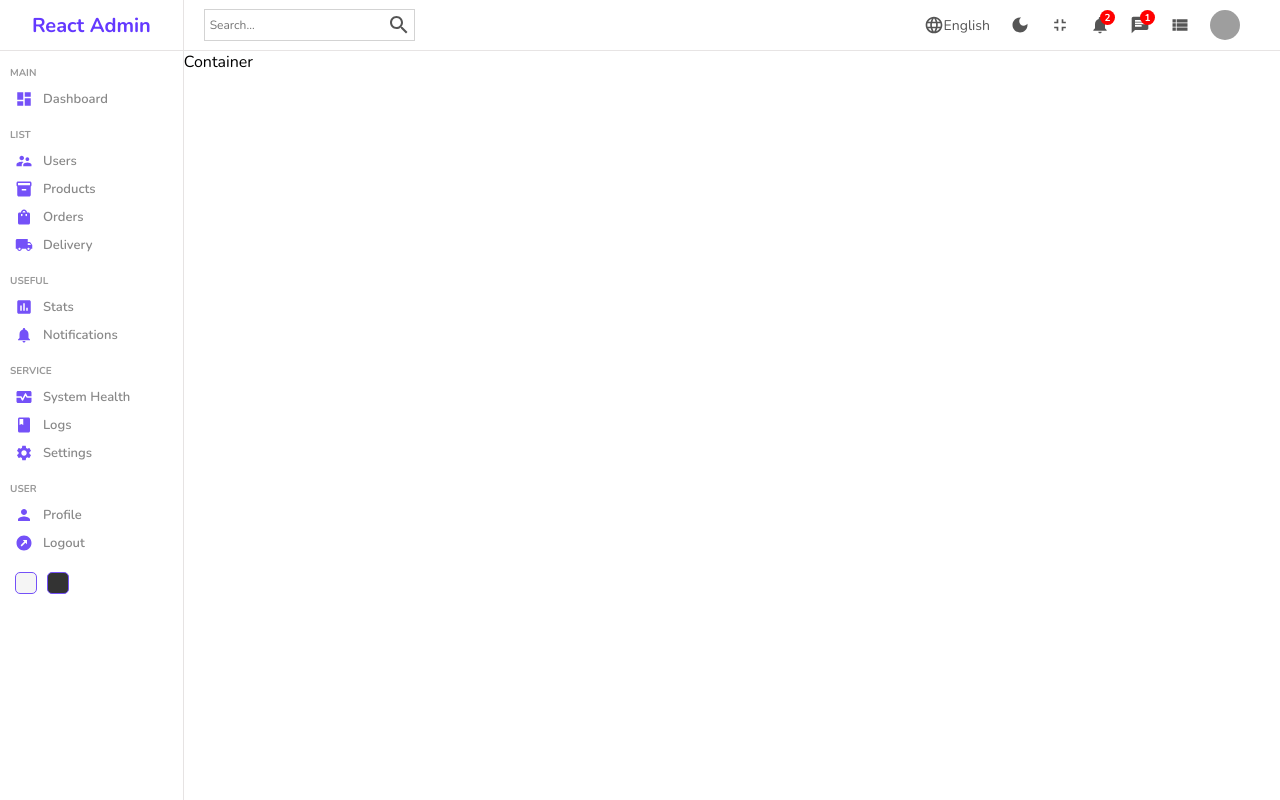
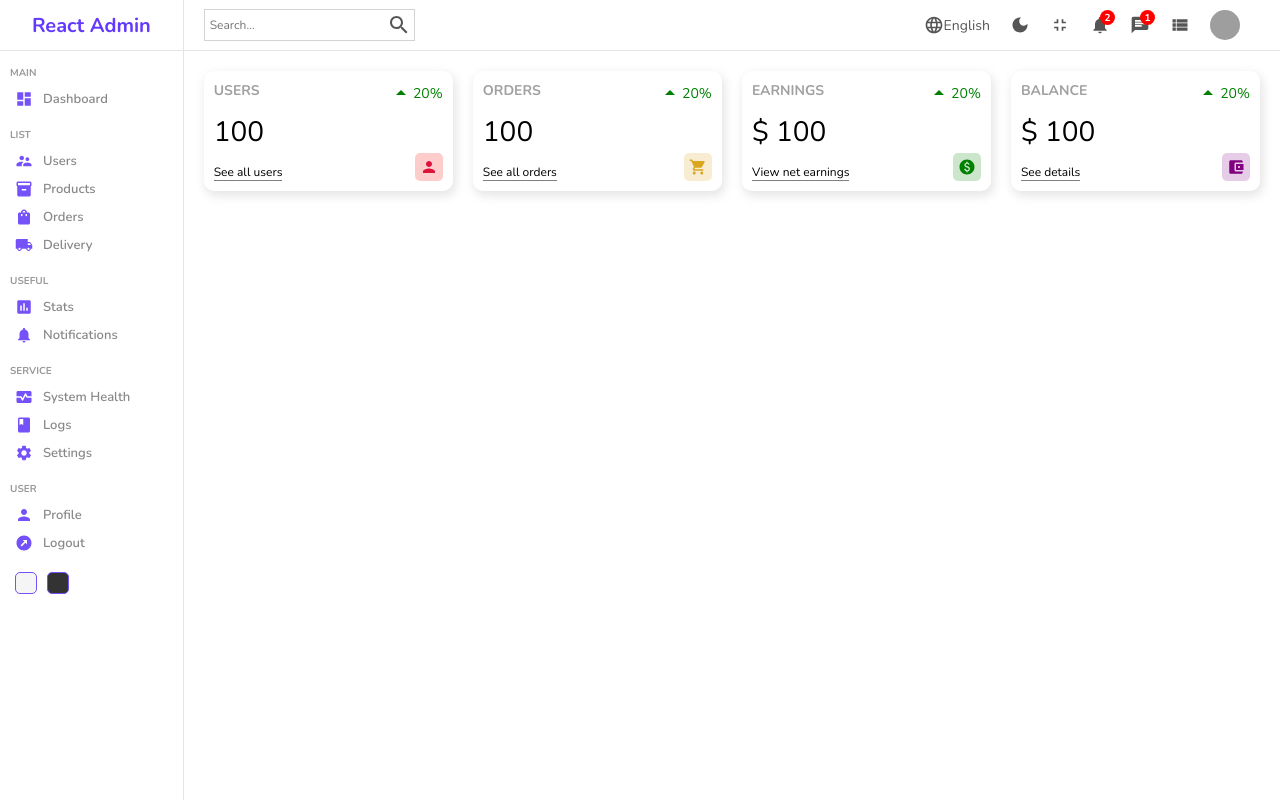
Before and after one commit to varunpats/adminDashboard, a React (Create React App) app in the folder admin-dashboard/: page / in a window 1280 px wide. Built offline with nearby package versions, Linux system fonts and the light colour scheme; grey boxes are pictures that could not be loaded.

Commit message:
Designed Widgets

```diff
--- /dev/null
+++ b/admin-dashboard/src/components/widget/Widget.js
@@ -0,0 +1,71 @@
+import React from 'react';
+import './Widget.scss';
+import ArrowDropUpIcon from '@mui/icons-material/ArrowDropUp';
+import PersonIcon from '@mui/icons-material/Person';
+import ShoppingCartIcon from '@mui/icons-material/ShoppingCart';
+import PaidIcon from '@mui/icons-material/Paid';
+import AccountBalanceWalletIcon from '@mui/icons-material/AccountBalanceWallet';
+
+export default function Widget({ type }) {
+    let data;
+    const amount = 100;
+    const diff = 20;
+
+    switch (type) {
+        case "user": data = {
+            title: "USERS",
+            isMoney: false,
+            link: "See all users",
+            icon: (
+                <PersonIcon className='icon' style={{ color: "crimson", backgroundColor: "rgba(255, 0, 0, 0.2)" }} />
+            )
+        }
+            break;
+        case "order": data = {
+            title: "ORDERS",
+            isMoney: false,
+            link: "See all orders",
+            icon: (
+                <ShoppingCartIcon className='icon' style={{ color: "goldenrod", backgroundColor: "rgba(218, 165, 32, 0.2)" }} />
+            )
+        }
+            break;
+        case "earnings": data = {
+            title: "EARNINGS",
+            isMoney: true,
+            link: "View net earnings",
+            icon: (
+                <PaidIcon className='icon' style={{ color: "green", backgroundColor: "rgba(0, 128, 0, 0.2)" }} />
+            )
+        }
+            break;
+        case "balance": data = {
+            title: "BALANCE",
+            isMoney: true,
+            link: "See details",
+            icon: (
+                <AccountBalanceWalletIcon className='icon' style={{ color: "purple", backgroundColor: "rgba(128, 0, 128, 0.2)" }} />
+            )
+        }
+            break;
+        default:
+            break;
+    }
+
+    return (
+        <div className='widget'>
+            <div className='left'>
+                <span className='title'>{data.title}</span>
+                <span className='counter'>{data.isMoney && '$'} {amount}</span>
+                <span className='link'>{data.link}</span>
+            </div>
+            <div className='right'>
+                <div className='percentage positive'>
+                    <ArrowDropUpIcon />
+                    {diff}%
+                </div>
+                {data.icon}
+            </div>
+        </div>
+    )
+}
--- /dev/null
+++ b/admin-dashboard/src/components/widget/Widget.scss
@@ -0,0 +1,55 @@
+.widget {
+    display: flex;
+    flex: 1;
+    padding: 10px;
+    justify-content: space-between;
+    -webkit-box-shadow: 2px 4px 10px 1px rgba(0, 0, 0, 0.47);
+    box-shadow: 2px 4px 10px 1px rgba(201, 201, 201, 0.47);
+    border-radius: 10px;
+    height: 100px;
+
+    .left,
+    .right {
+        display: flex;
+        flex-direction: column;
+        justify-content: space-between;
+
+        .title {
+            font-weight: bold;
+            font-size: 14px;
+            color: rgb(160, 160, 160);
+        }
+
+        .counter {
+            font-size: 28px;
+            font-weight: 300;
+        }
+
+        .link{
+            font-size: 12px;
+            border-bottom: 1px solid gray;
+            width: max-content;
+        }
+
+        .percentage {
+            display: flex;
+            align-items: center;
+            font-size: 14px;
+
+            &.positive {
+                color: green;
+            }
+
+            &.negative {
+                color: red;
+            }
+        }
+
+        .icon {
+            font-size: 18px;
+            padding: 5px;
+            border-radius: 5px;
+            align-self: flex-end;
+        }
+    }
+}
--- a/admin-dashboard/src/pages/home/Home.js
+++ b/admin-dashboard/src/pages/home/Home.js
@@ -2,6 +2,7 @@
 import Sidebar from '../../components/sidebar/Sidebar';
 import './Home.scss';
 import Navbar from '../../components/navbar/Navbar';
+import Widget from '../../components/widget/Widget';
 
 export default function Home() {
     return (
@@ -9,7 +10,12 @@
             <Sidebar />
             <div className='container'>
                 <Navbar />
-                Container
+                <div className='widgets'>
+                    <Widget type="user" />
+                    <Widget type="order" />
+                    <Widget type="earnings" />
+                    <Widget type="balance" />
+                </div>
             </div>
         </div>
     )
--- a/admin-dashboard/src/pages/home/Home.scss
+++ b/admin-dashboard/src/pages/home/Home.scss
@@ -3,5 +3,11 @@
 
     .container {
         flex: 6;
+
+        .widgets {
+            display: flex;
+            padding: 20px;
+            gap: 20px;
+        }
     }
 }
```
